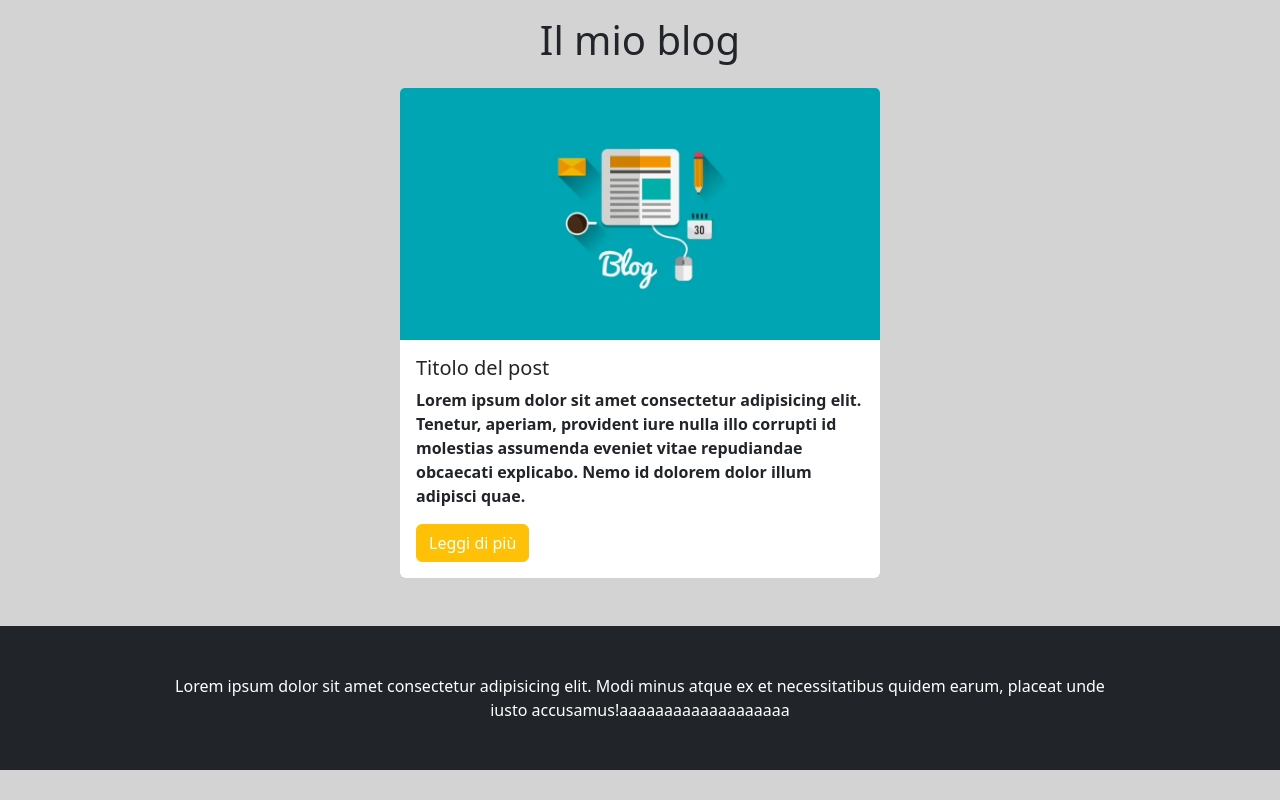
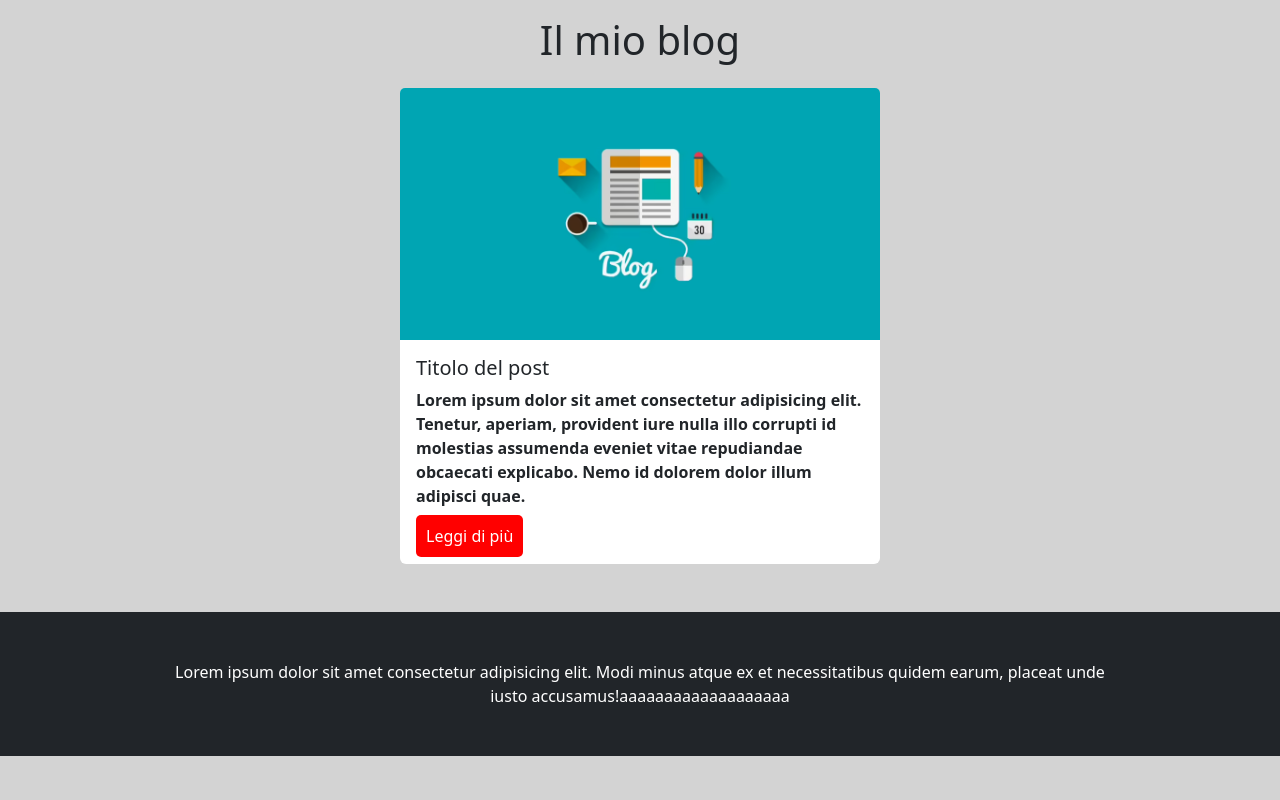
Before and after one commit to DavidIncarbone/react-components, a React (Vite) app: page / in a window 1280 px wide. Built offline with nearby package versions, Linux system fonts and the light colour scheme.

Commit message:
add css modules style on button

```diff
--- /dev/null
+++ b/src/components/Button.jsx
@@ -0,0 +1,11 @@
+import style from "../cssModules/Button.module.css"
+
+function Button() {
+
+    return <a href="#" className={style.btn}>Leggi di più</a>
+}
+
+export default Button
+
+
+// className = "btn btn-warning text-white"
--- a/src/components/Main.jsx
+++ b/src/components/Main.jsx
@@ -1,3 +1,6 @@
+import Button from "./Button";
+
+
 function Main() {
     return (
         <main className="pb-5">
@@ -8,7 +11,7 @@ function Main() {
                 <div className="card-body">
                     <h5 className="card-title">Titolo del post</h5>
                     <p className="card-text"><b>Lorem ipsum dolor sit amet consectetur adipisicing elit. Tenetur, aperiam, provident iure nulla illo corrupti id molestias assumenda eveniet vitae repudiandae obcaecati explicabo. Nemo id dolorem dolor illum adipisci quae.</b></p>
-                    <a href="#" className="btn btn-warning text-white">Leggi di più</a>
+                    <Button />
                 </div>
             </div>
         </main>
--- /dev/null
+++ b/src/cssModules/Button.module.css
@@ -0,0 +1,8 @@
+.btn {
+    background-color: red;
+    border-radius: 5px;
+    color: white;
+    padding: 10px;
+    text-decoration: none;
+
+}
```
